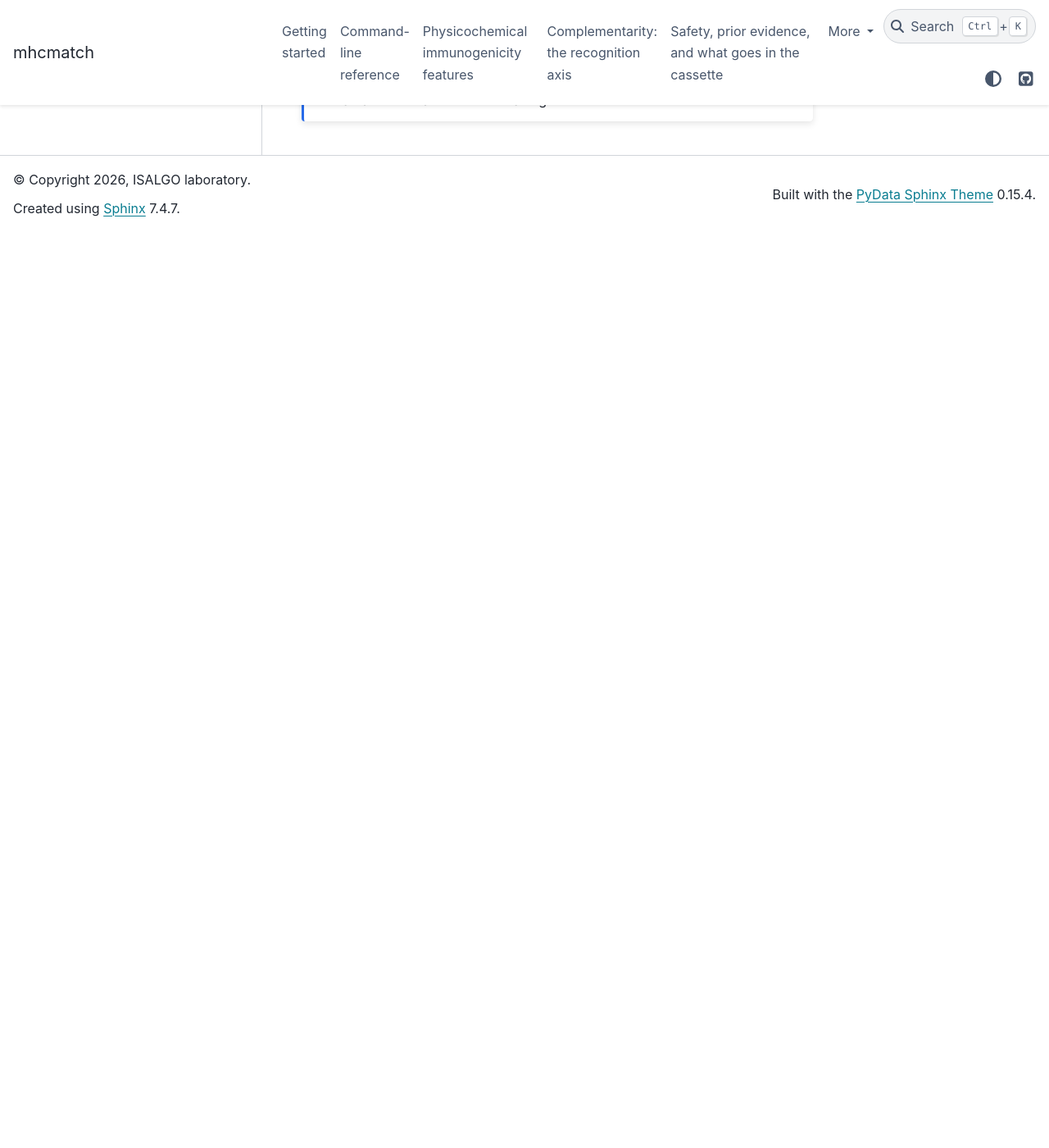
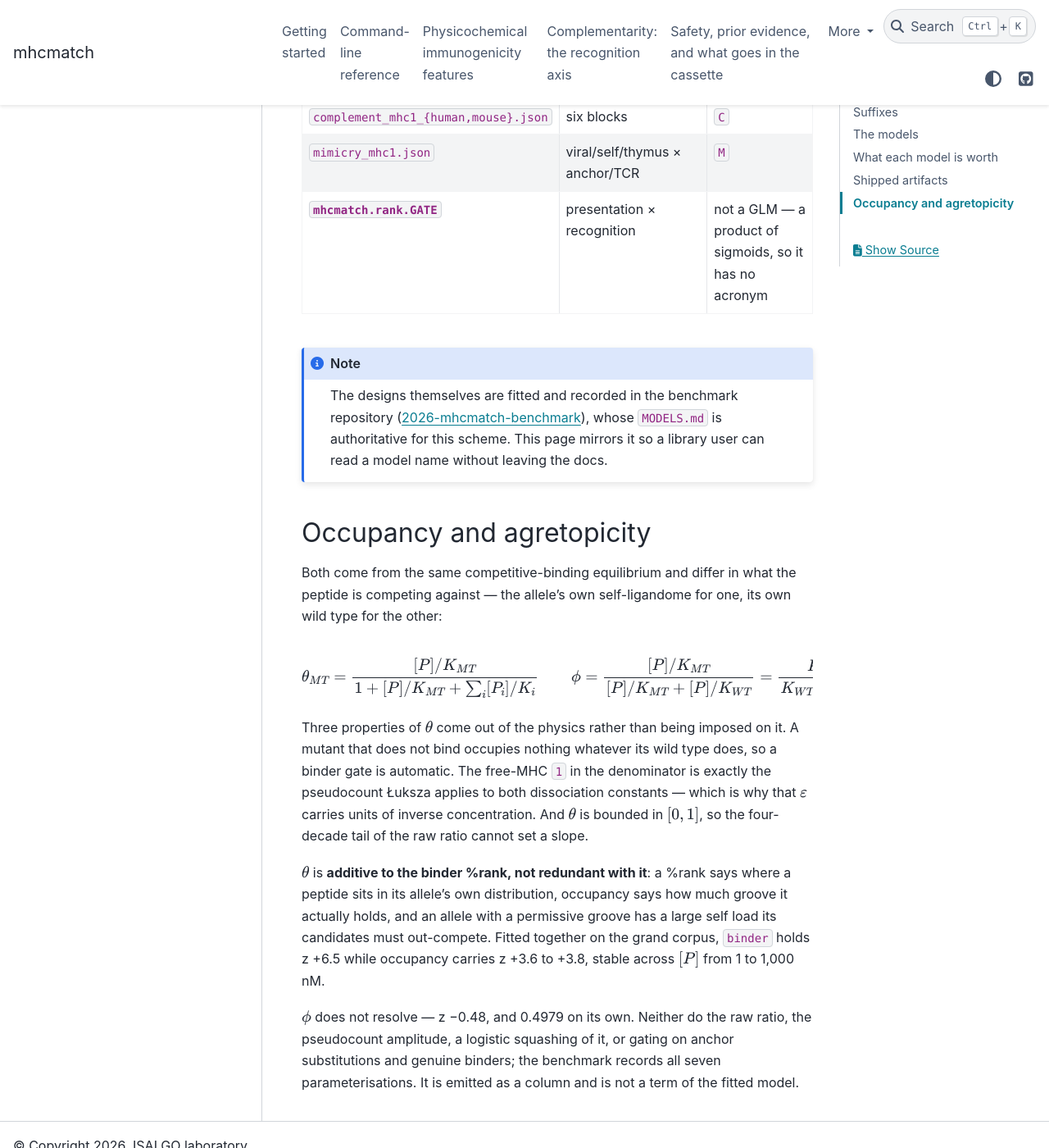
Before and after one commit to antigenomics/mhcmatch, a Sphinx documentation site: the page built from docs/models.rst, in a window 1280 px wide and 1400 px high, scrolled down 10670 px. Shown: the whole window at 82% size. Built offline with Sphinx 7.4.7 and the PyData theme 0.15.4, drawn with Linux system fonts in a browser that asks for light colours; before the commit the page ends 10953 px from its top, so only the background shows below that; some of the changed text lies outside the part shown.

Commit message:
0.18.0: occupancy, the equilibrium form of agretopicity
`mhcmatch rank` gains an `occupancy` column -- the fraction of MHC a peptide holds at equilibrium,
a/(1+a) with a = [P]/Kd.

The benchmark's aggregate carried `dai` = log10(Kd_WT/Kd_MT) with a NEGATIVE coefficient and an
interval crossing zero, and the marginal was negative too: within-screen median AUROC 0.4986 against
the binder %rank's 0.6383, below 0.5 in nearly every screen. The raw ratio is not what Luksza et al.
(Nature 2017;551:517, doi:10.1038/nature24473) use -- they apply a pseudocount eps = 1/3687 nM to
both dissociation constants and exclude substitutions away from P2/POmega. AffinityModel.amplitude()
has shipped that pseudocount since 0.9.0 (eq. 9) and no fit had ever called it.

Restoring both corrections is not enough: seven parameterisations were fitted and none resolves. The
eps sweep appears to -- z climbs to +3.32 at 50 nM saturation -- but there the term is 0.9955
correlated with -log10(Kd_MT). It improves by DELETING the agretopicity, leaving mutant affinity
under another name, and the wild-type residual sits at 0.4526 at every eps.

Competitive Langmuir occupancy is the term the equilibrium supplies, and three things we had been
bolting on by hand fall out of it rather than being imposed: the binder gate (a non-binding mutant
occupies nothing whatever its wild type does), the pseudocount (the free-MHC `1` IS Luksza's eps,
which is why that eps carries units of inverse concentration), and a bounded scale whose steepness
is fixed at 1 rather than swept.

Occupancy is ABSOLUTE where the binder %rank is allele-relative, so the two are additive rather than
redundant: fitted together `binder` holds z +6.5 while occupancy carries z +3.6 to +3.8, stable
across [P] from 1 to 1,000 nM -- it is not fitting its own concentration parameter. Model
within-screen median AUROC 0.6526 against 0.6390. It needs no wild type, so it is defined for a
frameshift or fusion product, where `dai` had to be fabricated from a per-cohort q90 quantile.

`agretopicity` stays in the output and stops being a fitted term. Note the vendored
data/aggregate_mhc1.json is still BDECRT: this release delivers the column and the measurement, not
a refitted scorer.

BASE_COLUMNS is 13; the Nextflow stub reads rank.columns() so it tracks without editing. Vendored
anchor models regenerated at 0.18.0 for the version guard.

Co-Authored-By: Claude Opus 5 <noreply@anthropic.com>

```diff
--- a/docs/cli.rst
+++ b/docs/cli.rst
@@ -119,7 +119,9 @@ The commands, by axis
    * - command
      - does
    * - ``rank``
-     - rank neoantigen candidates, from a FASTA of windows or an already-scored table.
+     - rank neoantigen candidates, from a FASTA of windows or an already-scored table. Emits
+       ``occupancy`` (equilibrium fraction of MHC held, defined with or without a wild type) beside
+       ``agretopicity`` (reported, not fitted — see :ref:`occupancy-vs-agretopicity`).
        ``--extended`` appends the mimicry channels, ``--annotate`` what each candidate resembles —
        **columns only, the ordering is unchanged**
    * - ``explain``
--- a/docs/getting-started.rst
+++ b/docs/getting-started.rst
@@ -60,7 +60,8 @@ Pipeline integration
 Score a variant peptide-window FASTA (the neoantigen-pipeline schema) into the pipeline's
 ``.scored.csv`` plus mhcmatch's richer native table. The native table carries, per predicted binder,
 the presentation ``percent_rank`` / ``p_present`` / ``band``, the Potts ``affinity_nm`` / ``affinity_rank``,
-the WT counterpart + agretopicity / amplitude / DAI, and the **generalized binder score**
+the WT counterpart + agretopicity / amplitude / DAI, the equilibrium ``occupancy``, and the
+**generalized binder score**
 (``binder_rank`` = calibrated combined %rank, plus ``binder_band``):
 
 .. code-block:: fish
--- a/docs/models.rst
+++ b/docs/models.rst
@@ -34,7 +34,13 @@ One letter per parameter, in a fixed canonical order — presentation, then reco
    * - ``D``
      - differential agretopicity
      - :meth:`mhcmatch.affinity.PottsAffinity.dai`
-     - ``log10(Kd_WT / Kd_MT)`` against the recovered wild type
+     - ``log10(Kd_WT / Kd_MT)`` against the recovered wild type. **Reported, not fitted** — see
+       :ref:`occupancy-vs-agretopicity`
+   * - ``O``
+     - occupancy
+     - :func:`mhcmatch.rank.occupancy`
+     - ``a/(1+a)`` with ``a = [P]/Kd``: the equilibrium fraction of MHC held. Absolute rather than
+       allele-relative, and defined without a wild type
    * - ``E``
      - expression
      - :mod:`mhcmatch.expression`
@@ -402,3 +408,36 @@ The mapping, for when a result cites one:
    (`2026-mhcmatch-benchmark <https://github.com/antigenomics/2026-mhcmatch-benchmark>`_), whose
    ``MODELS.md`` is authoritative for this scheme. This page mirrors it so a library user can read a
    model name without leaving the docs.
+
+
+.. _occupancy-vs-agretopicity:
+
+Occupancy and agretopicity
+--------------------------
+
+Both come from the same competitive-binding equilibrium and differ in what the peptide is competing
+against — the allele's own self-ligandome for one, its own wild type for the other:
+
+.. math::
+
+   \theta_{MT} = \frac{[P]/K_{MT}}{1 + [P]/K_{MT} + \sum_i [P_i]/K_i}
+   \qquad
+   \phi = \frac{[P]/K_{MT}}{[P]/K_{MT} + [P]/K_{WT}} = \frac{K_{WT}}{K_{WT}+K_{MT}}
+
+Three properties of :math:`\theta` come out of the physics rather than being imposed on it. A
+mutant that does not bind occupies nothing whatever its wild type does, so a binder gate is
+automatic. The free-MHC ``1`` in the denominator is exactly the pseudocount Łuksza applies to both
+dissociation constants — which is why that :math:`\varepsilon` carries units of inverse
+concentration. And :math:`\theta` is bounded in :math:`[0,1]`, so the four-decade tail of the raw
+ratio cannot set a slope.
+
+:math:`\theta` is **additive to the binder %rank, not redundant with it**: a %rank says where a
+peptide sits in its allele's own distribution, occupancy says how much groove it actually holds, and
+an allele with a permissive groove has a large self load its candidates must out-compete. Fitted
+together on the grand corpus, ``binder`` holds z +6.5 while occupancy carries z +3.6 to +3.8, stable
+across :math:`[P]` from 1 to 1,000 nM.
+
+:math:`\phi` does not resolve — z −0.48, and 0.4979 on its own. Neither do the raw ratio, the
+pseudocount amplitude, a logistic squashing of it, or gating on anchor substitutions and genuine
+binders; the benchmark records all seven parameterisations. It is emitted as a column and is not a
+term of the fitted model.
--- a/pyproject.toml
+++ b/pyproject.toml
@@ -4,7 +4,7 @@ build-backend = "hatchling.build"
 
 [project]
 name = "mhcmatch"
-version = "0.17.0"
+version = "0.18.0"
 description = "Peptide-MHC presentation, cross-reactivity and motif tools on the seqtree substrate"
 readme = "README.md"
 requires-python = ">=3.10"
--- a/src/mhcmatch/__init__.py
+++ b/src/mhcmatch/__init__.py
@@ -68,4 +68,4 @@ try:
 except PackageNotFoundError:  # running from a source tree without an install
     # Keep in step with pyproject.toml. It drifted to two minors behind once, and the value is what
     # every `versions.yml` in the nextflow module reports, so a stale one mislabels a pipeline run.
-    __version__ = "0.17.0"
+    __version__ = "0.18.0"
```
Also changed, not shown: CHANGELOG.md (+38 -0 lines), README.md (+2 -1 lines), skills/mhcmatch/SKILL.md (+1 -1 lines), integrations/nextflow/mhcmatch/README.md, 9 other files.
